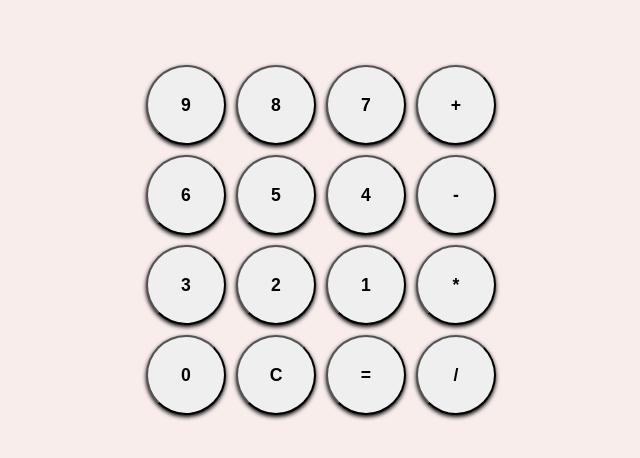
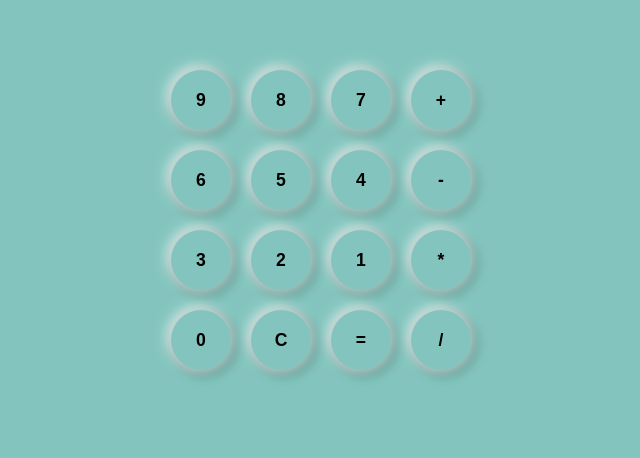
Before and after one commit to mtzngn/calculator, a React (Create React App) app: page / in a window 1280 px wide. Shown: the part 108-566 px from the top of the page, without its empty margins (319-959 px from the left). Built offline with nearby package versions, Linux system fonts and the light colour scheme.

Commit message:
styling improved

```diff
--- a/src/App.css
+++ b/src/App.css
@@ -1,7 +1,7 @@
 html, body {
   margin:0;
   padding:0;
-  background-color: #f8edeb;
+  background-color: #83c5be;
 }
 .App {
   text-align: center;
@@ -20,26 +20,33 @@ html, body {
   margin-top: 10%;
 }
 .btn-area {
-  width:365px;
-  height:385px;
+  width:335px;
+  height:355px;
 }
 .btn-calc {
-  width:80px;
-  height:80px;
+  width:60px;
+  height:60px;
   padding: 0;
-  margin: 5px;
+  margin: 10px;
   font-size: 1.1em;
   font-weight: 900;
   border-radius: 50%;
-  box-shadow: 0 2px 4px 0 black;
+  background-color: #83c5be;
+  box-shadow: 1px 1px 8px 3px rgba(0,0,0,0.1),
+              4px 4px 8px 6px rgba(0,0,0,0.1),
+              -1px -1px 10px 1px rgba(255,255,255,0.9),
+              -3px -3px 15px 2px rgba(255,255,255,0.4);
+  border: none;
 }
 .btn-calc:hover {
-  background-color: rgb(230,230,230);
-  box-shadow: 0 4px 8px 0 black;
+  box-shadow: 1px 1px 8px 1px rgba(0,0,0,0.1),
+              1px 1px 4px 3px rgba(0,0,0,0.1),
+              -1px -1px 5px 1px rgba(255,255,255,0.7),
+              -1px -1px 10px 1px rgba(255,255,255,0.2);
 }
 .btn-calc:active {
-  box-shadow: inset 0 2px 4px 0 black;
-  background-color: rgb(220,220,220);
+  box-shadow: inset 1px 1px 4px 1px rgba(0,0,0,0.5),
+              inset -2px -2px 4px 1px rgba(255,255,255,0.5);
 }
 h1 {
   padding: 0;
```
Also changed, not shown: 1 other file (tests, documents, lock files or other folders).
